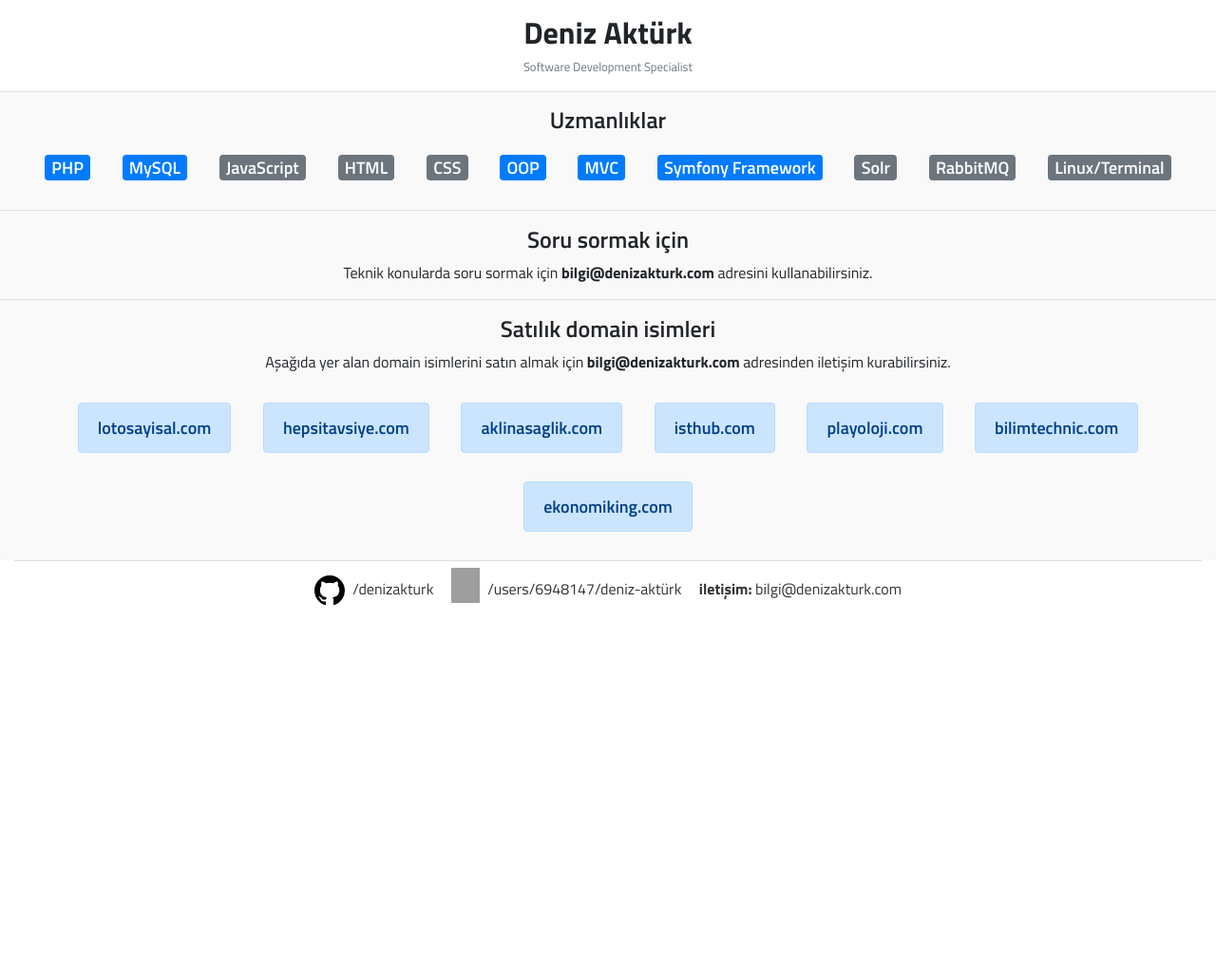
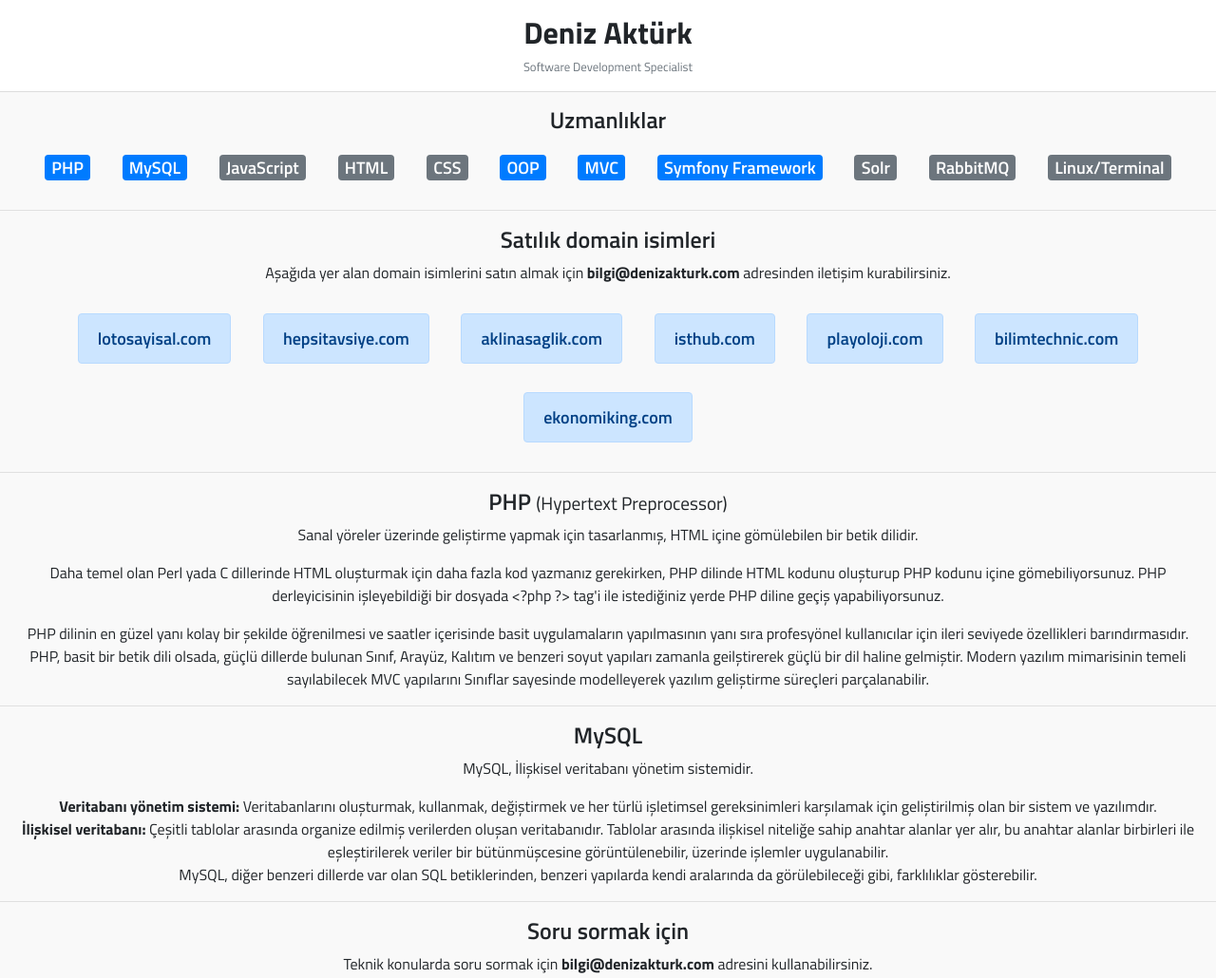
Before and after one commit to denizakturk/denizakturk.github.io, a plain HTML site: page index.html in a window 1280 px wide. Shown: the top 1030 px of the page at 95% size. Before the commit the page ends 800 px from the top, so only its background shows below. Drawn offline with nearby package versions, Linux system fonts and the light colour scheme; grey boxes are pictures that could not be loaded.

Commit message:
Add new h2 tags and texts

```diff
--- a/index.html
+++ b/index.html
@@ -34,17 +34,12 @@
                 <label class="showcase-text badge badge-secondary" title="CSS">CSS</label>
                 <label class="showcase-text badge badge-primary" title="MVC">OOP</label>
                 <label class="showcase-text badge badge-primary" title="MVC">MVC</label>
-                <label class="showcase-text badge badge-primary" title="Symfony Framework 2/3/4">Symfony Framework</label>
+                <label class="showcase-text badge badge-primary" title="Symfony Framework 2/3/4">Symfony
+                    Framework</label>
                 <label class="showcase-text badge badge-secondary" title="Solr">Solr</label>
                 <label class="showcase-text badge badge-secondary" title="RabbitMQ">RabbitMQ</label>
                 <label class="showcase-text badge badge-secondary" title="Linux/Terminal">Linux/Terminal</label>
             </div>
-        </div>
-        <hr/>
-        <div class="col-lg-12 global-font">
-            <h2>Soru sormak için</h2>
-            <p class="text-center global-font">Teknik konularda soru sormak için <b>bilgi@denizakturk.com</b> adresini
-                kullanabilirsiniz.</p>
         </div>
         <hr/>
         <div class="col-lg-12 global-font">
@@ -62,6 +57,52 @@
                 <label class="showcase-text alert alert-primary" title="bilimtechnic.com">bilimtechnic.com</label>
                 <label class="showcase-text alert alert-primary" title="ekonomiking.com">ekonomiking.com</label>
             </div>
+        </div>
+        <hr/>
+        <div class="col-lg-12 global-font">
+            <h2 class="text-center">PHP
+                <small>(Hypertext Preprocessor)</small>
+            </h2>
+            <p class="text-center">Sanal yöreler üzerinde geliştirme yapmak için tasarlanmış, HTML içine gömülebilen bir
+                betik dilidir.</p>
+            <p class="text-center">
+                Daha temel olan Perl yada C dillerinde HTML oluşturmak için daha fazla kod yazmanız gerekirken, PHP
+                dilinde HTML kodunu oluşturup PHP kodunu içine gömebiliyorsunuz. PHP derleyicisinin işleyebildiği bir
+                dosyada &lt;?php ?> tag'i ile istediğiniz yerde PHP diline geçiş yapabiliyorsunuz.
+            </p>
+            <p class="text-center">
+                PHP dilinin en güzel yanı kolay bir şekilde öğrenilmesi ve saatler içerisinde basit uygulamaların
+                yapılmasının yanı sıra profesyönel kullanıcılar için ileri seviyede özellikleri barındırmasıdır.
+                PHP, basit bir betik dili olsada, güçlü dillerde bulunan Sınıf, Arayüz, Kalıtım ve benzeri soyut
+                yapıları zamanla geilştirerek güçlü bir dil haline gelmiştir. Modern yazılım mimarisinin temeli
+                sayılabilecek MVC yapılarını Sınıflar sayesinde modelleyerek yazılım geliştirme süreçleri
+                parçalanabilir.
+            </p>
+        </div>
+        <hr/>
+        <div class="col-lg-12 global-font">
+            <h2 class="text-center">MySQL</h2>
+            <p class="text-center">
+                MySQL, İlişkisel veritabanı yönetim sistemidir.
+            </p>
+            <p class="text-center">
+                <b>Veritabanı yönetim sistemi:</b> Veritabanlarını oluşturmak, kullanmak, değiştirmek ve her türlü
+                işletimsel gereksinimleri karşılamak için geliştirilmiş olan bir sistem ve yazılımdır.
+                <br/>
+                <b>İlişkisel veritabanı:</b> Çeşitli tablolar arasında organize edilmiş verilerden oluşan veritabanıdır.
+                Tablolar arasında ilişkisel niteliğe sahip anahtar alanlar yer alır, bu anahtar alanlar birbirleri ile
+                eşleştirilerek veriler bir bütünmüşcesine görüntülenebilir, üzerinde işlemler uygulanabilir.
+                <br/>
+                MySQL, diğer benzeri dillerde var olan SQL betiklerinden, benzeri yapılarda kendi aralarında da görülebileceği gibi, farklılıklar gösterebilir.
+            </p>
+        </div>
+
+        <hr/>
+        <div class="col-lg-12 global-font">
+            <h2>Soru sormak için</h2>
+            <p class="text-center global-font">Teknik konularda soru sormak için <b>bilgi@denizakturk.com</b> adresini
+                kullanabilirsiniz.
+            </p>
         </div>
     </div>
     <footer class="text-center">
```
